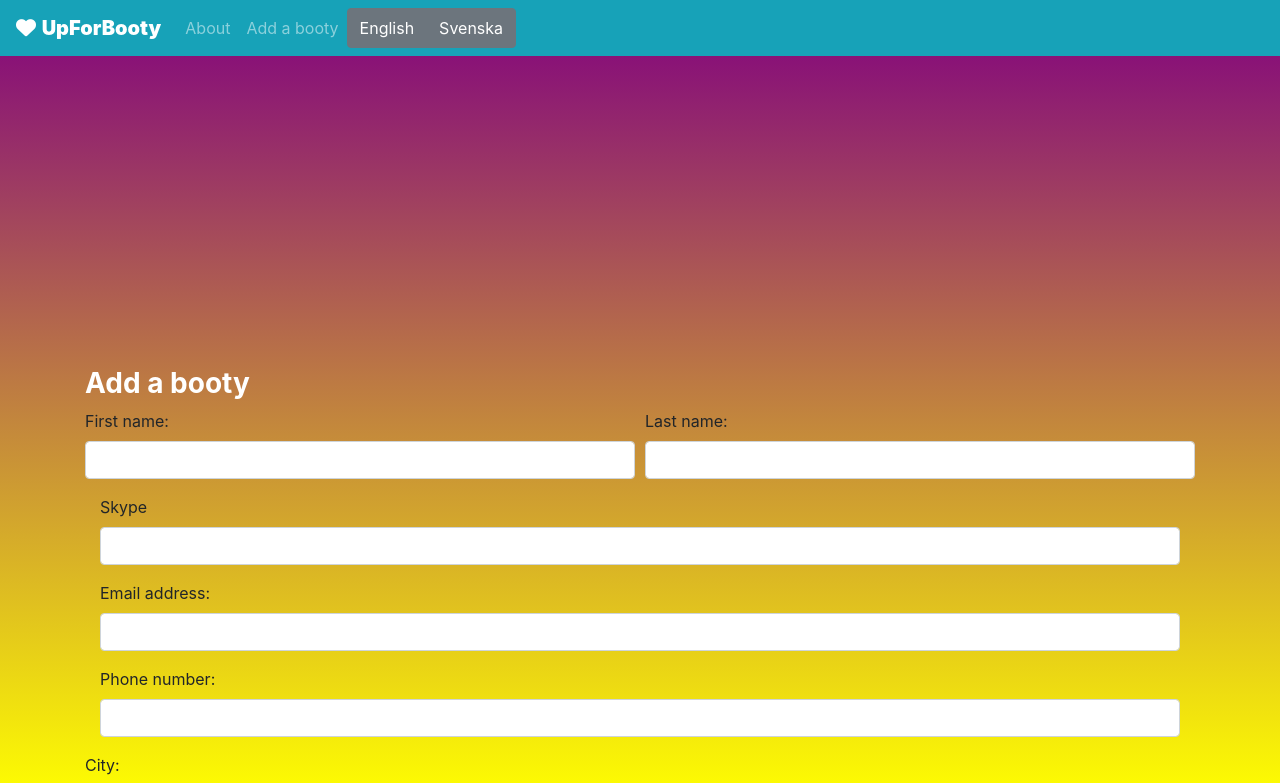
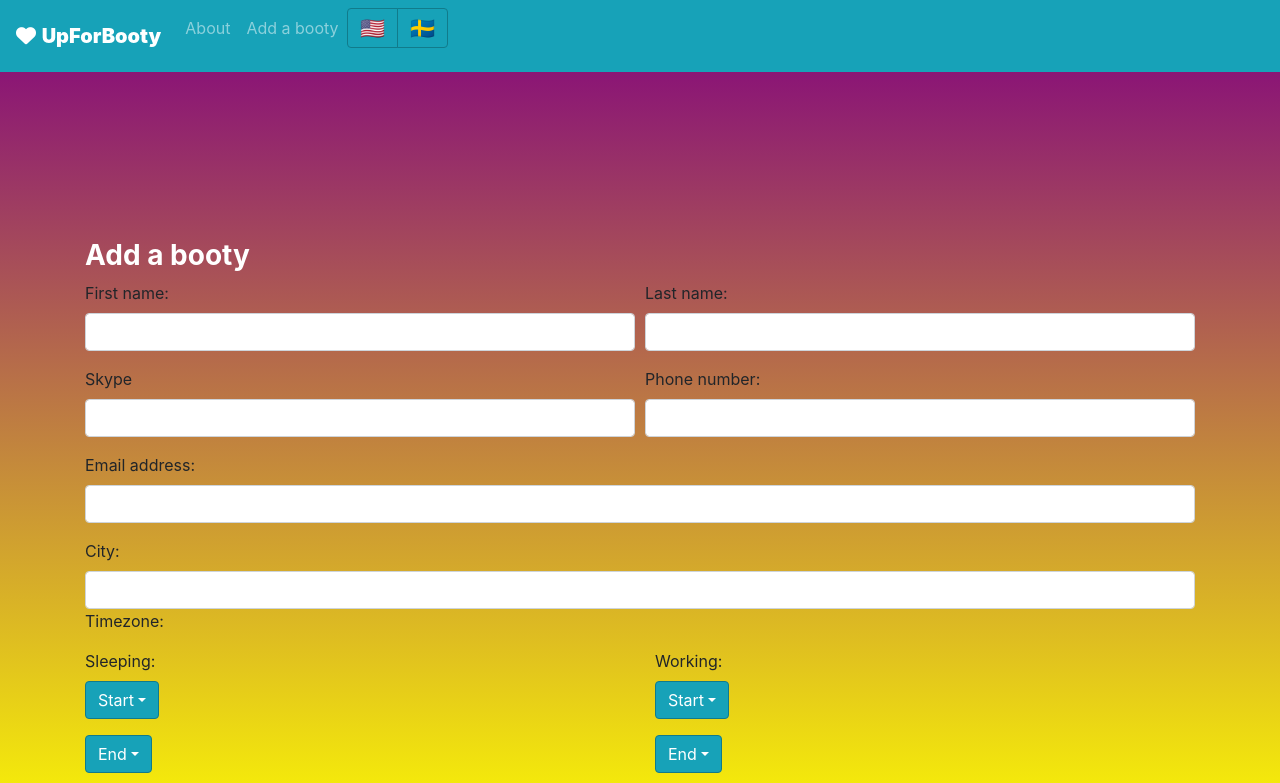
Before and after one commit to Andersclark/UpForBooty, a React (Create React App) app in the folder up-for-booty/: page /add in a window 1280 px wide. Shown: the top 783 px of the page. Built offline with nearby package versions, Linux system fonts and the light colour scheme; a web font is replaced by a local one.

Commit message:
stylinnnn'

```diff
--- a/up-for-booty/src/App.css
+++ b/up-for-booty/src/App.css
@@ -11,6 +11,7 @@ Link{
 
 a {
   text-decoration: none;
+  color: black;
 }
 a:hover {
   text-decoration: none;
@@ -30,7 +31,7 @@ a:active {
 }
 
 .bootyapp {
-  padding-top: 20%;
+  padding-top: 10%;
   padding-left: 5%;
   padding-right: 5%;
   background: linear-gradient(purple, yellow);
@@ -38,11 +39,35 @@ a:active {
   background-attachment: fixed;
 }
 
+.btn.btn-secondary {
+  background-color: #17a2b8;
+  color: #fff;
+  border-color: #117b8b;
+  margin-bottom: 2vh;
+}
+
+/*Language selector*/
+.flagStyle {
+  width: 25px;
+  height: 25px;
+}
+
+.languageSelector {
+  float: right;
+}
+
+.colStyle.col {
+  padding-right: 0;
+  padding-left: 0;
+}
+
 .bootycard {
   margin: 2%;
   padding: 2%;
   min-height: 30vh;
+  color: black;
 }
+
 .bootycardheader {
   margin-top: 2%;
   font-weight: 700;
--- a/up-for-booty/src/components/add-booty.js
+++ b/up-for-booty/src/components/add-booty.js
@@ -35,16 +35,13 @@ export default class AddBooty extends Component {
 
   componentDidMount() {
     this._isMounted = true;
-    //the method to react on store changes
     this.languageChange = (lang) => this.setState({ language: lang });
-    //subscribe to store
     store.subscribeToChanges(this.languageChange)
   }
   componentWillUnmount() {
     this._isMounted = false;
     store.unsubscribeToChanges(this.languageChange);
   }
-
 
   componentDidUpdate(nextProps) {
     if (nextProps.indivBooty !== this.props.indivBooty) {
@@ -67,29 +64,21 @@ export default class AddBooty extends Component {
   }
 
 
- onCityChange(event){
+  onCityChange(event) {
     console.log('oncitychange')
     let city = event.target.value;
-    this.setState({'city': city});
+    this.setState({ 'city': city });
     clearTimeout(this.timeout);
     let timezone = '';
-    let self= this;
+    let self = this;
 
-    this.timeout = setTimeout(async function(){
+    this.timeout = setTimeout(async function () {
       timezone = await axios.get('http://localhost:5000/place/time/' + city)
       console.log(timezone.data);
-      self.setState({timezone: timezone.data})
+      self.setState({ timezone: timezone.data })
     }, 2000);
   }
 
-      //  this.setState({ 'timezone': timezone }))}
-
-  /*
-  getTimezone(city){
-  axios.get('http://localhost:5000/place/time/' + city)
-    .then(response => {
-      console.log(response)})}
- */
   validateEmail(e) {
     const emailRegex = /^(([^<>()[\]\\.,;:\s@"]+(\.[^<>()[\]\\.,;:\s@"]+)*)|(".+"))@((\[[0-9]{1,3}\.[0-9]{1,3}\.[0-9]{1,3}\.[0-9]{1,3}\])|(([a-zA-Z\-0-9]+\.)+[a-zA-Z]{2,}))$/;
     const { validate } = this.state;
@@ -105,17 +94,16 @@ export default class AddBooty extends Component {
     const { validate } = this.state;
     if (phoneRegex.test(e.target.value)) {
       validate.phoneNoState = 'has-success'
-    }
-    else {
+    } else {
       validate.phoneNoState = 'has-fail'
     }
   }
 
   sleepTimeDropdownCallback = (timeRange) => {
-    this.setState({sleepRange: timeRange})
+    this.setState({ sleepRange: timeRange })
   }
   workTimeDropdownCallback = (timeRange) => {
-    this.setState({workRange: timeRange})
+    this.setState({ workRange: timeRange })
   }
 
   onSubmit(e) {
@@ -141,15 +129,13 @@ export default class AddBooty extends Component {
           console.log(res.data)
           this.setState({ toHomePage: true })
         });
-    }
-    else {
+    } else {
       axios.post('http://localhost:5000/booty/add', booty)
         .then(res => {
           console.log(res.data)
           this.setState({ toHomePage: true })
         });
     }
-
   }
 
   render() {
@@ -183,27 +169,13 @@ export default class AddBooty extends Component {
             </Col>
           </Row>
 
+          <Row form>
             <Col className="colStyle">
               <FormGroup>
                 <Label>Skype</Label>
                 <Input type="text" required name="skypeHandle" className="form-control"
                   value={this.state.skypeHandle}
                   onChange={this.onChangeHandler}
-              />
-            </FormGroup>
-          </Col>
-
-          <Col className="colStyle">
-            <FormGroup>
-              <Label>{this.state.language === 'eng' ? 'Email address:' : 'E-postadress:'}</Label>
-              <Input type="text" required name="email" className="form-control"
-                value={this.state.email}
-                valid={this.state.validate.emailState === 'has-success'}
-                invalid={this.state.validate.emailState === 'has-fail'}
-                onChange={(e) => {
-                  this.validateEmail(e)
-                  this.onChangeHandler(e)
-                }}
                 />
               </FormGroup>
             </Col>
@@ -222,12 +194,28 @@ export default class AddBooty extends Component {
                 />
               </FormGroup>
             </Col>
+          </Row>
+
+          <Col className="colStyle">
+            <FormGroup>
+              <Label>{this.state.language === 'eng' ? 'Email address:' : 'E-postadress:'}</Label>
+              <Input type="text" required name="email" className="form-control"
+                value={this.state.email}
+                valid={this.state.validate.emailState === 'has-success'}
+                invalid={this.state.validate.emailState === 'has-fail'}
+                onChange={(e) => {
+                  this.validateEmail(e)
+                  this.onChangeHandler(e)
+                }}
+              />
+            </FormGroup>
+          </Col>
 
           <FormGroup>
             <Label>{this.state.language === 'eng' ? 'City:' : 'Stad:'}</Label>
             <Input type="text" required name="city" className="form-control"
               value={this.state.city}
-                  onChange={(e) => {this.onCityChange(e)}}
+              onChange={(e) => { this.onCityChange(e) }}
             />
             <p>Timezone: {this.state.timezone}</p>
           </FormGroup>
@@ -236,13 +224,13 @@ export default class AddBooty extends Component {
             <Col md={6}>
               <FormGroup>
                 <Label>{this.state.language === 'eng' ? 'Sleeping:' : 'Sover:'}</Label>
-                <TimeDropdown timeDropdownCallback={this.sleepTimeDropdownCallback}  />
+                <TimeDropdown timeDropdownCallback={this.sleepTimeDropdownCallback} />
               </FormGroup>
             </Col>
             <Col md={6}>
               <FormGroup>
                 <Label>{this.state.language === 'eng' ? 'Working:' : 'Arbetar:'}</Label>
-                <TimeDropdown timeDropdownCallback={this.workTimeDropdownCallback}/>
+                <TimeDropdown timeDropdownCallback={this.workTimeDropdownCallback} />
               </FormGroup>
             </Col>
           </Row>
--- a/up-for-booty/src/components/booty-list.js
+++ b/up-for-booty/src/components/booty-list.js
@@ -8,7 +8,7 @@ import {
 // {"http://localhost:5000/img/" + props.booty.picture + ".jpg"}
 const Booty = props => (
       <Col sm="6" lg="3">
-        <Link color="black" textDecoration="none" to={"/view/" + props.booty._id}>
+        <Link to={"/view/" + props.booty._id}>
         <Card sm="6" lg="3" className="bootycard">
             <CardImg top className="bootycardimg" src="https://images-na.ssl-images-amazon.com/images/I/91ijGd%2BdwZL._SY606_.jpg" alt={props.booty.firstName + ' ' + props.booty.lastName + ' profile picture.'} />
             <CardBody>
--- a/up-for-booty/src/components/navbar.js
+++ b/up-for-booty/src/components/navbar.js
@@ -32,7 +32,7 @@ export default class Bootymenu extends Component {
   }
   render() {
     return (
-      <Navbar expand="md"  fixed={`top`} color="info" dark>
+      <Navbar expand="md" fixed={`top`} color="info" dark>
         <NavbarBrand href="/"><i className="fas fa-heart fontawesome bootyheart"></i> <span className="bootynavheader">UpForBooty</span></NavbarBrand>
         <NavbarToggler onClick={this.toggleNavbar} className="mr-2" />
         <Collapse isOpen={!this.state.collapsed} navbar>
@@ -43,9 +43,9 @@ export default class Bootymenu extends Component {
             <NavItem>
               <NavLink className="nav-link logo" href="/add">{this.state.language === 'eng' ? 'Add a booty' : 'Lägg till en booty'}</NavLink>
             </NavItem>
-            <ButtonGroup>
-            <Button onClick={() => store.setLanguage('eng')}>English</Button>
-            <Button onClick={() => store.setLanguage('sve')}>Svenska</Button>
+            <ButtonGroup className="mr-auto">
+              <Button onClick={() => store.setLanguage('eng')}><img src='/engFlag.png' className="flagStyle"/></Button>
+              <Button onClick={() => store.setLanguage('sve')}><img src='/sweFlag.png' className="flagStyle"/></Button>
             </ButtonGroup>
           </Nav>
         </Collapse>
--- a/up-for-booty/src/components/time-dropdown.js
+++ b/up-for-booty/src/components/time-dropdown.js
@@ -14,18 +14,16 @@ export default class TimezoneDropdown extends Component {
             end: 'End',
             language: store.getLanguage()
         };
-
         this.toggle1 = this.toggle1.bind(this);
         this.toggle2 = this.toggle2.bind(this);
     }
 
     componentDidMount() {
         this._isMounted = true;
-        //the method to react on store changes
         this.languageChange = (lang) => this.setState({ language: lang });
-        //subscribe to store
         store.subscribeToChanges(this.languageChange)
       }
+
       componentWillUnmount() {
         this._isMounted = false;
         store.unsubscribeToChanges(this.languageChange);
```
Also changed, not shown: up-for-booty/public/engFlag.png (added), up-for-booty/public/sweFlag.png (added). Lines whose indentation alone changed are shown as unchanged.
